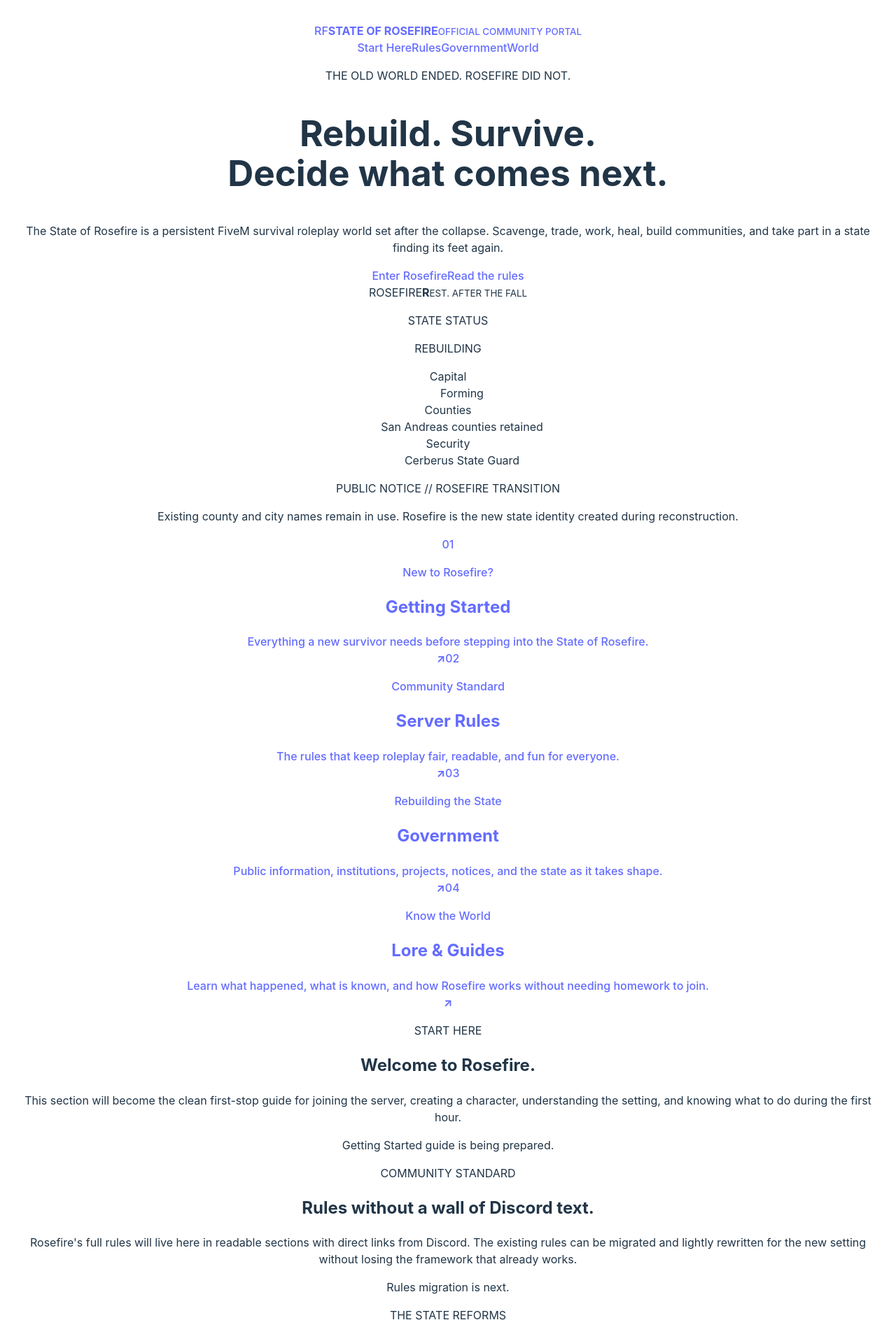
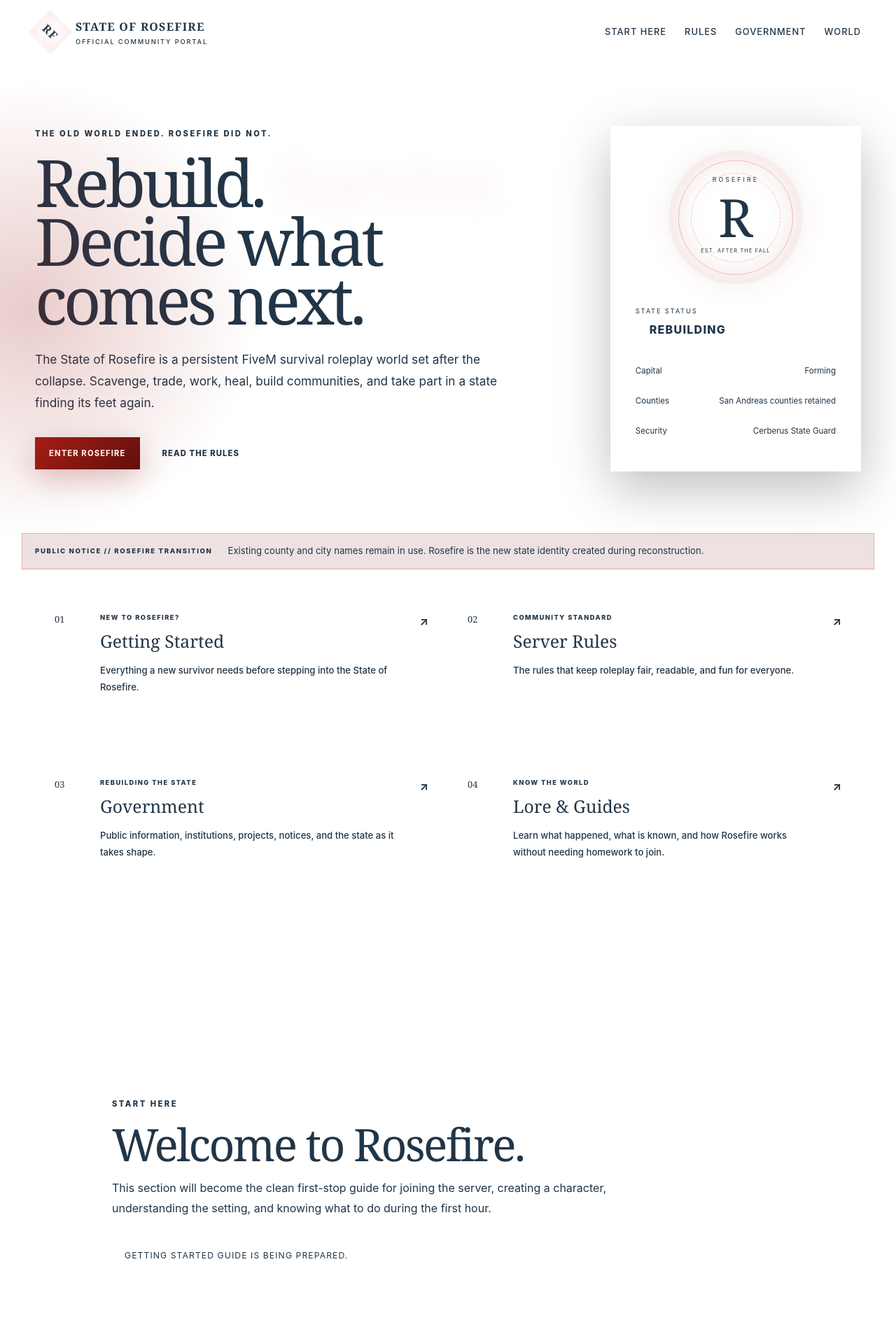
Before and after one commit to evelynrose20/rosefire-site, a React (Vite) app: page / in a window 1280 px wide. Shown: the top 1917 px of the page at 70% size. Built offline with nearby package versions, Linux system fonts and the light colour scheme.

Commit message:
Add Rosefire visual design

```diff
--- a/src/react-app/App.css
+++ b/src/react-app/App.css
@@ -1,45 +1,507 @@
 #root {
-	max-width: 1280px;
-	margin: 0 auto;
-	padding: 2rem;
-	text-align: center;
+  min-height: 100vh;
 }
 
-.logo {
-	height: 6em;
-	padding: 1.5em;
-	will-change: filter;
-	transition: filter 300ms;
-}
-.logo:hover {
-	filter: drop-shadow(0 0 2em #646cffaa);
-}
-.logo.react:hover {
-	filter: drop-shadow(0 0 2em #61dafbaa);
-}
-.logo.cloudflare:hover {
-	filter: drop-shadow(0 0 2em #f6821faa);
+main {
+  overflow: hidden;
 }
 
-@keyframes logo-spin {
-	from {
-		transform: rotate(0deg);
-	}
-	to {
-		transform: rotate(360deg);
-	}
+.site-header {
+  width: min(1180px, calc(100% - 40px));
+  margin: 0 auto;
+  min-height: 92px;
+  display: flex;
+  align-items: center;
+  justify-content: space-between;
+  gap: 28px;
+  border-bottom: 1px solid var(--line);
 }
 
-@media (prefers-reduced-motion: no-preference) {
-	a:nth-of-type(2) .logo {
-		animation: logo-spin infinite 20s linear;
-	}
+.brand {
+  display: inline-flex;
+  align-items: center;
+  gap: 14px;
+  color: var(--ink);
+  text-decoration: none;
+  letter-spacing: .08em;
 }
 
-.card {
-	padding: 2em;
+.brand-mark {
+  width: 44px;
+  height: 44px;
+  display: grid;
+  place-items: center;
+  border: 1px solid var(--ember);
+  transform: rotate(45deg);
+  font-family: Georgia, "Times New Roman", serif;
+  font-weight: 800;
+  color: var(--fire);
+  box-shadow: inset 0 0 24px rgba(204, 47, 28, .12);
 }
 
-.read-the-docs {
-	color: #888;
+.brand-mark::first-letter {
+  transform: rotate(-45deg);
 }
+
+.brand strong,
+.brand small {
+  display: block;
+}
+
+.brand strong {
+  font-family: Georgia, "Times New Roman", serif;
+  font-size: 1rem;
+}
+
+.brand small {
+  margin-top: 3px;
+  color: var(--muted);
+  font-size: .58rem;
+  letter-spacing: .2em;
+}
+
+.nav {
+  display: flex;
+  gap: 26px;
+}
+
+.nav a {
+  color: var(--muted);
+  font-size: .8rem;
+  letter-spacing: .08em;
+  text-transform: uppercase;
+}
+
+.nav a:hover {
+  color: var(--fire);
+}
+
+.hero {
+  width: min(1180px, calc(100% - 40px));
+  margin: 0 auto;
+  min-height: 670px;
+  display: grid;
+  grid-template-columns: 1.45fr .7fr;
+  align-items: center;
+  gap: 80px;
+  position: relative;
+}
+
+.hero::before {
+  content: "";
+  position: absolute;
+  width: 700px;
+  height: 700px;
+  left: -360px;
+  top: 0;
+  background: radial-gradient(circle, rgba(154, 24, 17, .22), transparent 66%);
+  pointer-events: none;
+}
+
+.kicker,
+.section-kicker {
+  margin: 0 0 18px;
+  color: var(--fire);
+  font-size: .7rem;
+  font-weight: 800;
+  letter-spacing: .22em;
+}
+
+.hero h1 {
+  margin: 0;
+  max-width: 760px;
+  font-family: Georgia, "Times New Roman", serif;
+  font-size: clamp(3.9rem, 7.3vw, 7.4rem);
+  line-height: .9;
+  letter-spacing: -.055em;
+  font-weight: 500;
+}
+
+.hero h1 span {
+  color: transparent;
+  -webkit-text-stroke: 1px var(--fire);
+  text-shadow: 0 0 34px rgba(216, 55, 33, .08);
+}
+
+.lede {
+  max-width: 690px;
+  margin: 28px 0 0;
+  color: var(--muted);
+  font-size: 1.08rem;
+  line-height: 1.8;
+}
+
+.hero-actions {
+  display: flex;
+  gap: 12px;
+  margin-top: 34px;
+}
+
+.button {
+  min-height: 46px;
+  padding: 0 20px;
+  display: inline-flex;
+  align-items: center;
+  justify-content: center;
+  border: 1px solid var(--line);
+  text-transform: uppercase;
+  letter-spacing: .1em;
+  font-size: .7rem;
+  font-weight: 800;
+}
+
+.button.primary {
+  color: #fff4eb;
+  border-color: var(--ember);
+  background: linear-gradient(135deg, #a51e16, #5f0f0b);
+  box-shadow: 0 12px 40px rgba(128, 14, 10, .26);
+}
+
+.button.secondary {
+  color: var(--ink);
+  background: rgba(255,255,255,.02);
+}
+
+.state-card {
+  padding: 36px;
+  border: 1px solid var(--line);
+  background:
+    linear-gradient(180deg, rgba(255,255,255,.025), rgba(255,255,255,.006)),
+    var(--panel);
+  box-shadow: 0 24px 70px rgba(0,0,0,.26);
+}
+
+.seal {
+  width: 190px;
+  aspect-ratio: 1;
+  margin: 0 auto 32px;
+  border: 1px solid var(--ember);
+  border-radius: 50%;
+  display: grid;
+  place-items: center;
+  position: relative;
+  box-shadow: inset 0 0 50px rgba(139, 24, 15, .16), 0 0 40px rgba(139, 24, 15, .08);
+}
+
+.seal::before,
+.seal::after {
+  content: "";
+  position: absolute;
+  inset: 13px;
+  border: 1px solid rgba(224, 72, 43, .32);
+  border-radius: 50%;
+}
+
+.seal::after {
+  inset: 31px;
+  border-style: dashed;
+}
+
+.seal strong {
+  font-family: Georgia, "Times New Roman", serif;
+  font-size: 4.7rem;
+  color: var(--fire);
+  font-weight: 400;
+}
+
+.seal small {
+  position: absolute;
+  bottom: 42px;
+  font-size: .46rem;
+  letter-spacing: .16em;
+  color: var(--muted);
+}
+
+.seal-ring {
+  position: absolute;
+  top: 34px;
+  font-size: .55rem;
+  letter-spacing: .35em;
+  color: var(--ink);
+}
+
+.status-label {
+  margin: 0;
+  color: var(--muted);
+  font-size: .58rem;
+  letter-spacing: .2em;
+}
+
+.status-value {
+  margin: 7px 0 26px;
+  font-weight: 800;
+  letter-spacing: .08em;
+}
+
+.status-value span {
+  display: inline-block;
+  width: 7px;
+  height: 7px;
+  margin-right: 8px;
+  border-radius: 50%;
+  background: var(--fire);
+  box-shadow: 0 0 14px var(--fire);
+}
+
+.state-card dl {
+  margin: 0;
+}
+
+.state-card dl div {
+  padding: 13px 0;
+  display: flex;
+  justify-content: space-between;
+  gap: 24px;
+  border-top: 1px solid var(--line);
+}
+
+.state-card dt,
+.state-card dd {
+  margin: 0;
+  font-size: .72rem;
+}
+
+.state-card dt {
+  color: var(--muted);
+}
+
+.state-card dd {
+  text-align: right;
+}
+
+.notice {
+  width: min(1180px, calc(100% - 40px));
+  margin: 0 auto 34px;
+  padding: 15px 18px;
+  display: flex;
+  gap: 22px;
+  align-items: center;
+  border: 1px solid rgba(216, 55, 33, .3);
+  background: rgba(104, 16, 12, .12);
+}
+
+.notice span {
+  flex: 0 0 auto;
+  color: var(--fire);
+  font-size: .6rem;
+  font-weight: 800;
+  letter-spacing: .17em;
+}
+
+.notice p {
+  margin: 0;
+  color: var(--muted);
+  font-size: .82rem;
+}
+
+.cards {
+  width: min(1180px, calc(100% - 40px));
+  margin: 0 auto 130px;
+  display: grid;
+  grid-template-columns: repeat(2, 1fr);
+  border-top: 1px solid var(--line);
+  border-left: 1px solid var(--line);
+}
+
+.portal-card {
+  min-height: 180px;
+  padding: 28px;
+  display: grid;
+  grid-template-columns: 45px 1fr auto;
+  gap: 20px;
+  color: var(--ink);
+  border-right: 1px solid var(--line);
+  border-bottom: 1px solid var(--line);
+  background: rgba(255,255,255,.008);
+  transition: background .2s ease, transform .2s ease;
+}
+
+.portal-card:hover {
+  background: rgba(163, 31, 21, .09);
+  transform: translateY(-2px);
+}
+
+.card-index {
+  color: var(--fire);
+  font-family: Georgia, "Times New Roman", serif;
+  font-size: .8rem;
+}
+
+.portal-card p {
+  margin: 0 0 8px;
+  color: var(--fire);
+  font-size: .58rem;
+  font-weight: 800;
+  letter-spacing: .16em;
+  text-transform: uppercase;
+}
+
+.portal-card h2 {
+  margin: 0 0 10px;
+  font-family: Georgia, "Times New Roman", serif;
+  font-size: 1.55rem;
+  font-weight: 500;
+}
+
+.portal-card div > span {
+  color: var(--muted);
+  font-size: .82rem;
+  line-height: 1.65;
+}
+
+.portal-card > strong {
+  color: var(--muted);
+  font-size: 1rem;
+}
+
+.content-section {
+  width: min(960px, calc(100% - 40px));
+  margin: 0 auto;
+  padding: 120px 0;
+  border-top: 1px solid var(--line);
+}
+
+.content-section h2 {
+  margin: 0;
+  max-width: 760px;
+  font-family: Georgia, "Times New Roman", serif;
+  font-size: clamp(2.5rem, 5vw, 4.8rem);
+  line-height: 1;
+  font-weight: 500;
+  letter-spacing: -.04em;
+}
+
+.content-section > p:not(.section-kicker),
+.split p {
+  max-width: 720px;
+  color: var(--muted);
+  line-height: 1.8;
+}
+
+.split {
+  display: grid;
+  grid-template-columns: 1fr 1fr;
+  gap: 70px;
+}
+
+.section-note {
+  margin-top: 28px;
+  padding: 16px 18px;
+  border-left: 2px solid var(--fire);
+  background: rgba(255,255,255,.018);
+  color: var(--ink);
+  font-size: .76rem;
+  text-transform: uppercase;
+  letter-spacing: .09em;
+}
+
+.cerberus {
+  margin-top: 34px !important;
+  padding: 20px 0;
+  border-top: 1px solid var(--line);
+  border-bottom: 1px solid var(--line);
+  color: var(--ink) !important;
+  font-weight: 800;
+  letter-spacing: .08em;
+}
+
+.cerberus span {
+  float: right;
+  color: var(--fire);
+}
+
+footer {
+  width: min(1180px, calc(100% - 40px));
+  margin: 60px auto 0;
+  padding: 34px 0 45px;
+  display: flex;
+  justify-content: space-between;
+  gap: 30px;
+  border-top: 1px solid var(--line);
+  color: var(--muted);
+  font-size: .7rem;
+}
+
+footer strong {
+  color: var(--ink);
+  letter-spacing: .1em;
+}
+
+footer p {
+  margin: 6px 0 0;
+}
+
+@media (max-width: 820px) {
+  .site-header {
+    padding: 18px 0;
+    align-items: flex-start;
+  }
+
+  .nav {
+    display: none;
+  }
+
+  .hero {
+    grid-template-columns: 1fr;
+    gap: 30px;
+    padding: 90px 0 70px;
+  }
+
+  .hero h1 {
+    font-size: clamp(3.4rem, 16vw, 5.8rem);
+  }
+
+  .state-card {
+    max-width: 420px;
+  }
+
+  .notice {
+    align-items: flex-start;
+    flex-direction: column;
+  }
+
+  .cards {
+    grid-template-columns: 1fr;
+  }
+
+  .split {
+    grid-template-columns: 1fr;
+    gap: 34px;
+  }
+
+  .content-section {
+    padding: 84px 0;
+  }
+}
+
+@media (max-width: 520px) {
+  .site-header,
+  .hero,
+  .notice,
+  .cards,
+  footer {
+    width: min(100% - 28px, 1180px);
+  }
+
+  .brand strong {
+    font-size: .86rem;
+  }
+
+  .hero-actions {
+    align-items: stretch;
+    flex-direction: column;
+  }
+
+  .state-card {
+    padding: 25px;
+  }
+
+  .portal-card {
+    grid-template-columns: 34px 1fr auto;
+    padding: 22px 18px;
+  }
+
+  footer {
+    flex-direction: column;
+  }
+}
```
